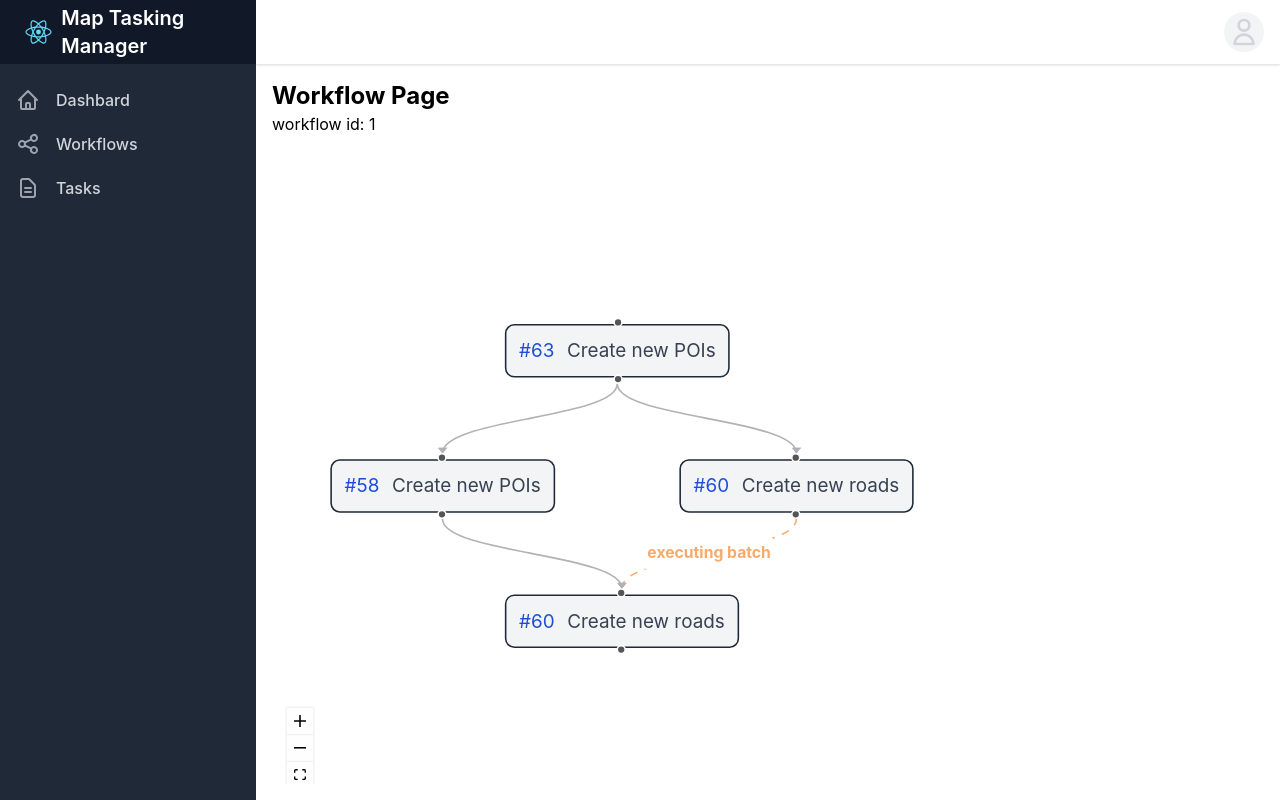
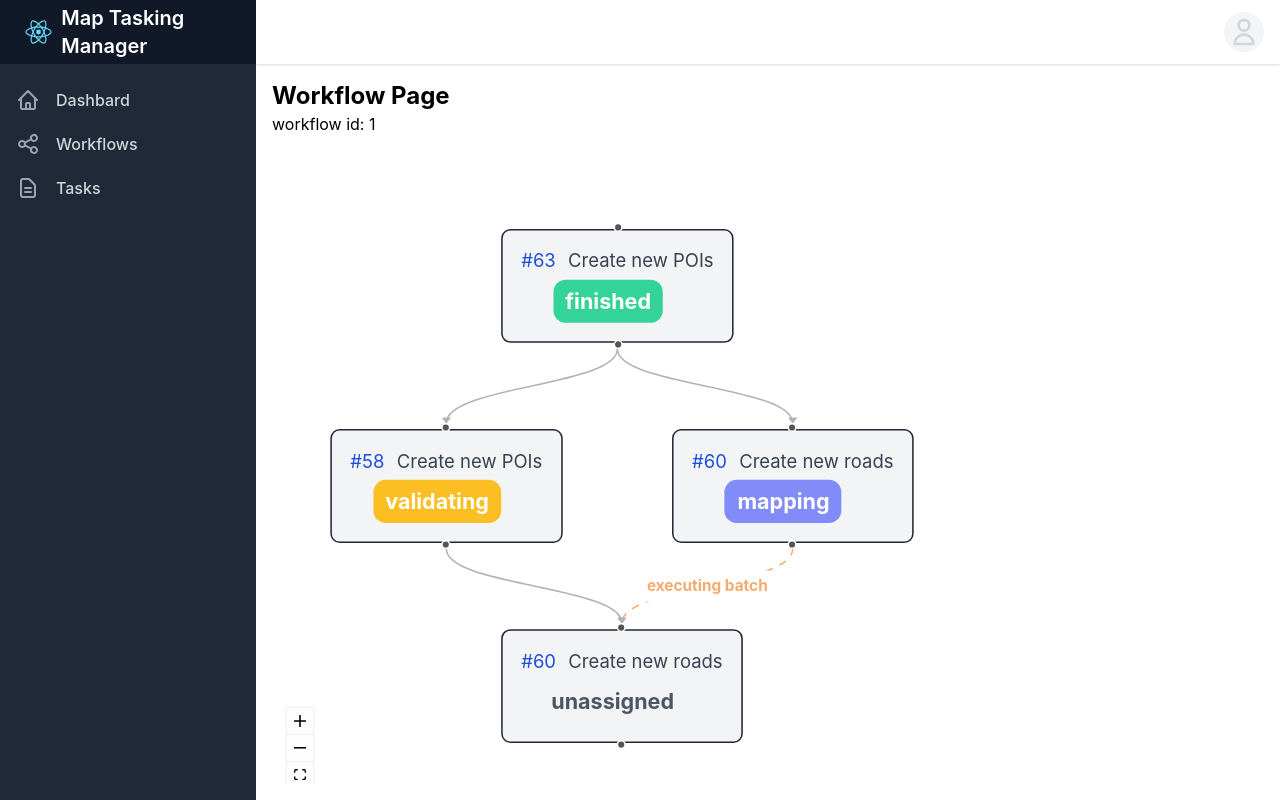
Before and after one commit to shomrkm/map-masking-manager, a React (Create React App) app in the folder frontend/: page /workflows/1 in a window 1280 px wide. Built offline with nearby package versions, Linux system fonts and the light colour scheme; a web font is replaced by a local one; what @tailwindcss/typography would draw is missing.

Commit message:
feat: Change TaskNodeCard layout.

```diff
--- a/frontend/src/features/workflows/components/TaskNodeCard.tsx
+++ b/frontend/src/features/workflows/components/TaskNodeCard.tsx
@@ -1,25 +1,33 @@
 import React from 'react';
 import { Node, Handle, Position } from 'react-flow-renderer';
 import { Link } from 'react-router-dom';
+
+import { TaskStatusBadge } from '@/components/Elements';
 
 export type TaskData = {
   data: {
     _id: string;
     id: string;
     title: string;
+    status: 'unassigned' | 'mapping' | 'validating' | 'finished';
   };
 };
 
 export type TaskNode = Node<TaskData>;
 
 export const TaskNodeCard = ({ data }: TaskData) => {
-  const { _id, id, title } = data;
+  const { _id, id, title, status } = data;
   return (
     <>
       <Handle type="target" position={Position.Top} />
-      <div className="flex justify-center items-center p-2 bg-gray-100 rounded-md border border-gray-800 border-solid">
-        <Link to={`../../tasks/${_id}`} className="pr-2 text-xs text-blue-700">{`#${id}`}</Link>
-        <p className="text-xs text-gray-700">{title}</p>
+      <div className="flex-col justify-center items-center p-3 bg-gray-100 rounded-md border border-gray-800 border-solid">
+        <div className="flex justify-center items-center">
+          <Link to={`../../tasks/${_id}`} className="pr-2 text-xs text-blue-700">{`#${id}`}</Link>
+          <p className="text-xs text-gray-700">{title}</p>
+        </div>
+        <div className="flex justify-center items-center mt-1">
+          <TaskStatusBadge status={status} size="sm" />
+        </div>
       </div>
       <Handle type="source" position={Position.Bottom} />
     </>
--- a/frontend/src/features/workflows/routes/nodes-edges.ts
+++ b/frontend/src/features/workflows/routes/nodes-edges.ts
@@ -6,25 +6,45 @@ export const initialNodes: Node[] = [
   {
     id: '100',
     type: 'task',
-    data: { _id: '5d713a66ec8f2b88b8f830b8', id: '63', title: 'Create new POIs' },
+    data: {
+      _id: '5d713a66ec8f2b88b8f830b8',
+      id: '63',
+      title: 'Create new POIs',
+      status: 'finished',
+    },
     position,
   },
   {
     id: '101',
     type: 'task',
-    data: { _id: '5d725a037b292f5f8ceff787', id: '58', title: 'Create new POIs' },
+    data: {
+      _id: '5d725a037b292f5f8ceff787',
+      id: '58',
+      title: 'Create new POIs',
+      status: 'validating',
+    },
     position,
   },
   {
     id: '102',
     type: 'task',
-    data: { _id: '5d713995b721c3bb38c1f5d0', id: '60', title: 'Create new roads' },
+    data: {
+      _id: '5d713995b721c3bb38c1f5d0',
+      id: '60',
+      title: 'Create new roads',
+      status: 'mapping',
+    },
     position,
   },
   {
     id: '103',
     type: 'task',
-    data: { _id: '5d713995b721c3bb38c1f5d0', id: '60', title: 'Create new roads' },
+    data: {
+      _id: '5d713995b721c3bb38c1f5d0',
+      id: '60',
+      title: 'Create new roads',
+      status: 'unassigned',
+    },
     position,
   },
 ];
--- a/frontend/src/features/workflows/utils/getLayoutedElement.ts
+++ b/frontend/src/features/workflows/utils/getLayoutedElement.ts
@@ -2,7 +2,7 @@ import dagre from 'dagre';
 import { Node, Edge, Position } from 'react-flow-renderer';
 
 const NODE_WIDTH = 172;
-const NODE_HEIGHT = 36;
+const NODE_HEIGHT = 80;
 
 const dagreGraph = new dagre.graphlib.Graph();
 dagreGraph.setDefaultEdgeLabel(() => ({}));
```
